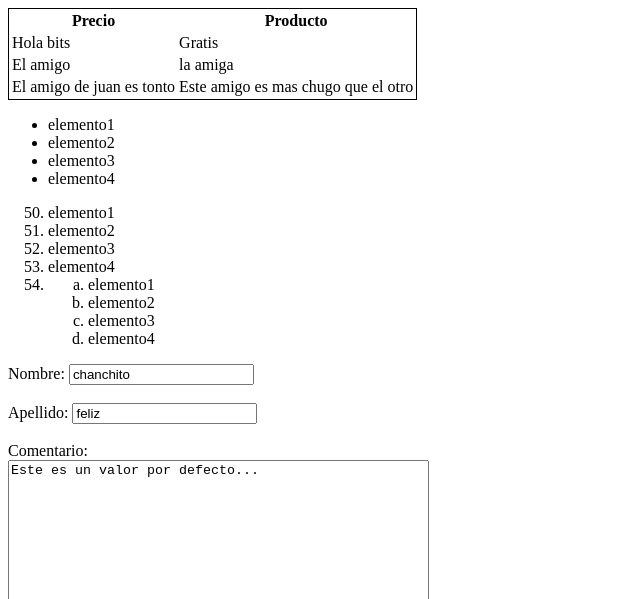
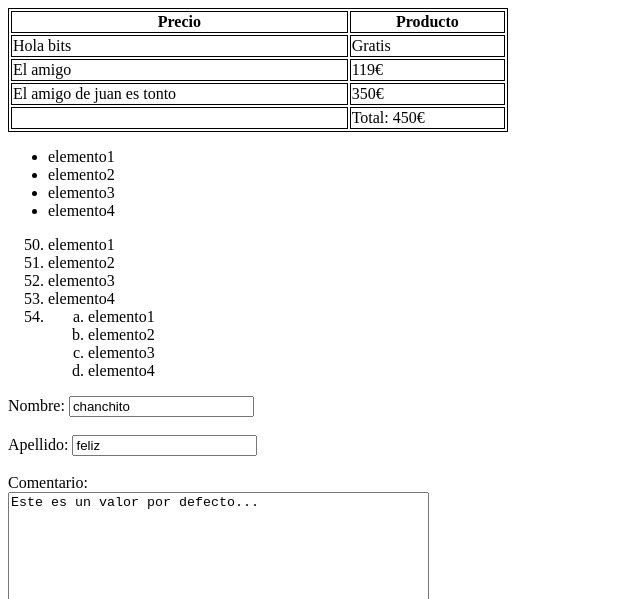
Before and after one commit to wate76/proyecto-estudio-HTML_CSS, a plain HTML site: page index.html in a window 1280 px wide. Shown: the top 599 px of the page, without its empty margins (0-640 px from the left). Drawn offline with Linux system fonts and the light colour scheme.

Commit message:
final_1parte

```diff
--- a/index.html
+++ b/index.html
@@ -3,30 +3,44 @@
 <head>
 	<meta charset="UTF-8">
 	<title>APPCC</title>
+	<style>
+		table, th, td {
+			border: 1px solid black;
+		}
+	</style>
 
 	<link rel="icon" href="img/favicon16x16.ico" sizes="16x16">
 	<link rel="icon" href="img/favicon32x32.ico" sizes="32x32">
 	<link rel="icon" href="img/favicon64x64.ico" sizes="64x64">
 </head>
 <body>
-	<table style="border: 1px solid black;">
+	<table style="width: 500px;">
+		<thead>
 		<tr>
 			<th>Precio</th>
 			<th>Producto</th>
 		</tr>
+	</thead>
+	<tbody>
 			<tr>
 				<td>Hola bits</td>
 				<td>Gratis</td>
 			</tr>
 			<tr>
 				<td>El amigo </td>
-				<td>la amiga</td>
+				<td>119€</td>
 			</tr>
 			<tr>
 				<td>El amigo de juan es tonto </td>
-				<td>Este amigo es mas chugo que el otro</td>
+				<td>350€</td>
 			</tr>
-			</table>
+		</tbody>
+		<tfoot>
+			<td></td>
+			<td>Total: 450€</td>
+		</tfoot>
+
+	</table>
 
 
 
```
